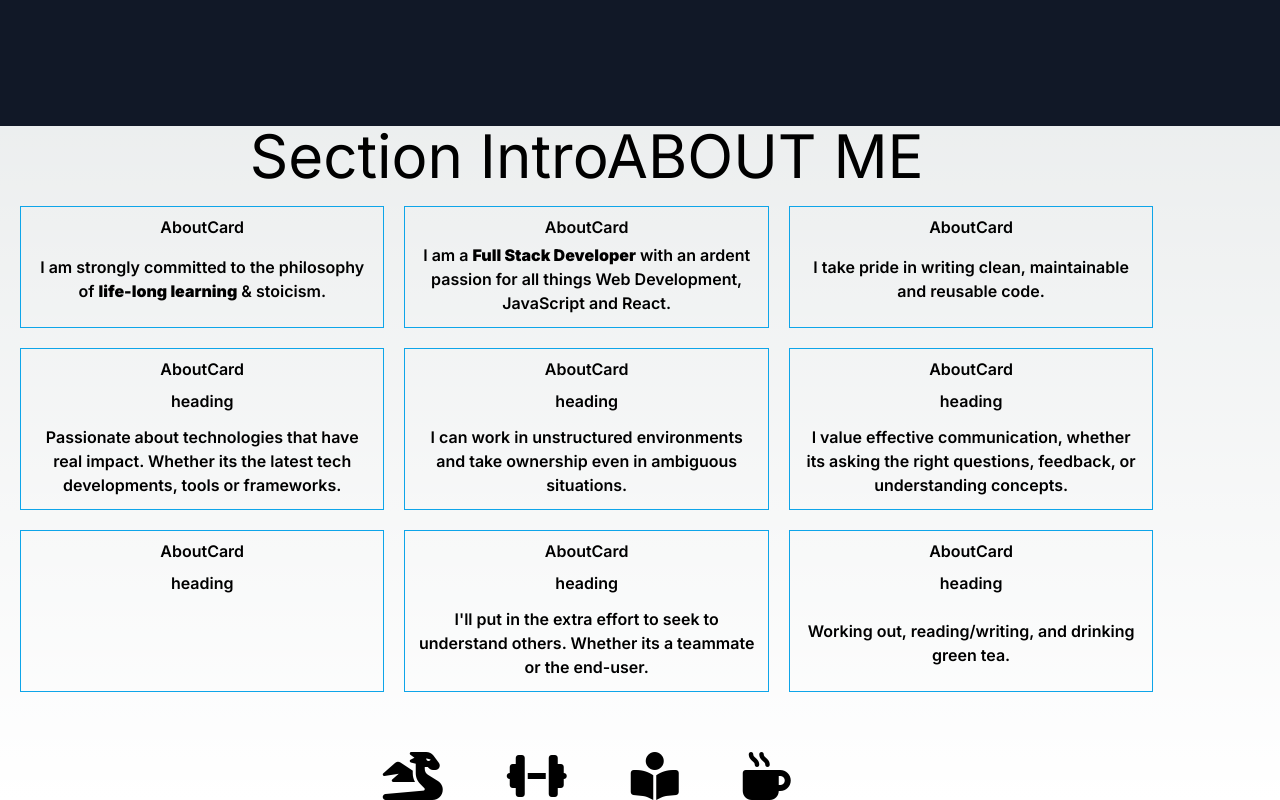
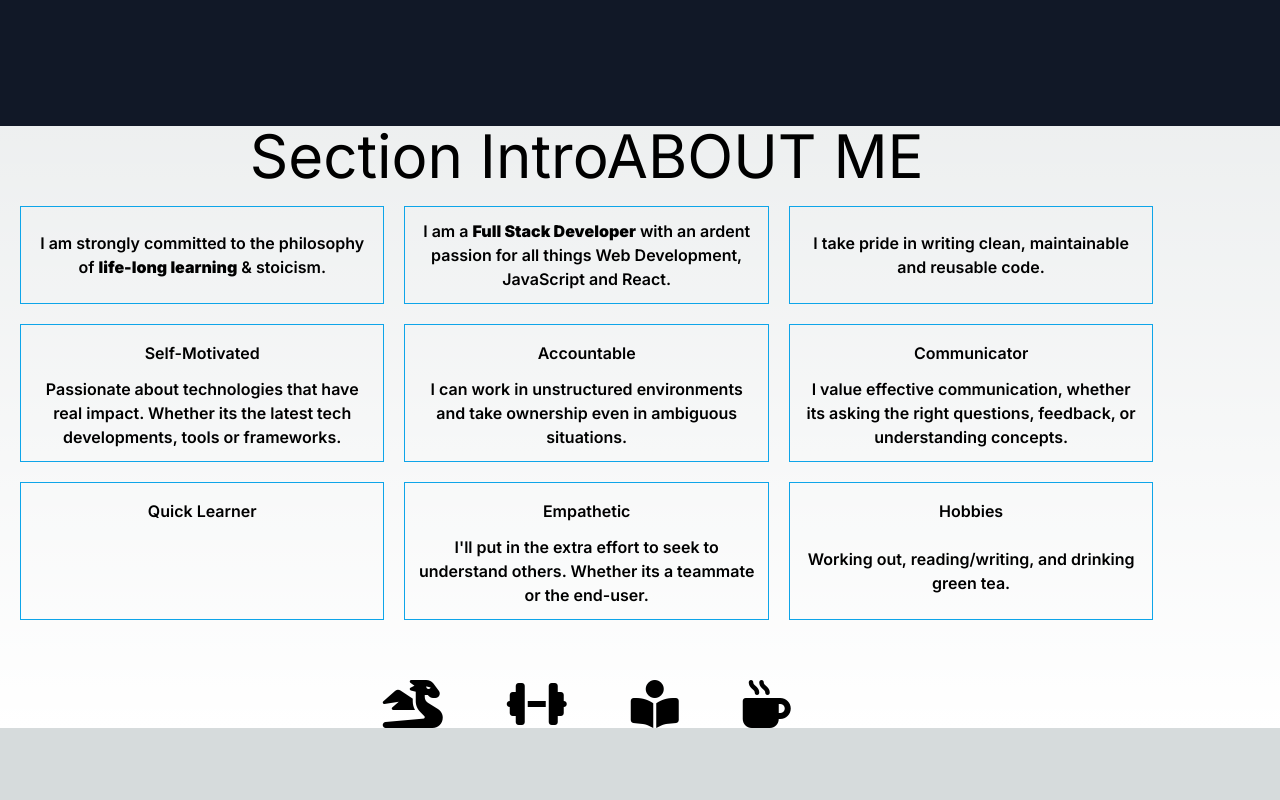
Before and after one commit to DragonSenses/nextjs-portfolio, a Next.js app: page / in a window 1280 px wide. Shown: the part 674-1474 px from the top of the page. After the commit the page ends 1402 px from the top, so only its background shows below. Built offline with nearby package versions, Linux system fonts and the light colour scheme.

Commit message:
Update AboutCard.js

```diff
--- a/app/AboutCard.js
+++ b/app/AboutCard.js
@@ -6,9 +6,8 @@ export default function AboutCard(props) {
   return (
     <div className='font-medium text-sm leading-5 p-2 border border-sky-500
     sm:font-semibold sm:text-base sm:flex sm:flex-col'>
-      AboutCard
       { heading &&
-        <h3 className='sm:p-2'>heading</h3>
+        <h3 className='font-semibold sm:p-2'>{heading}</h3>
       }
       <p className='sm:m-auto sm:p-1'>
         {children}
```
